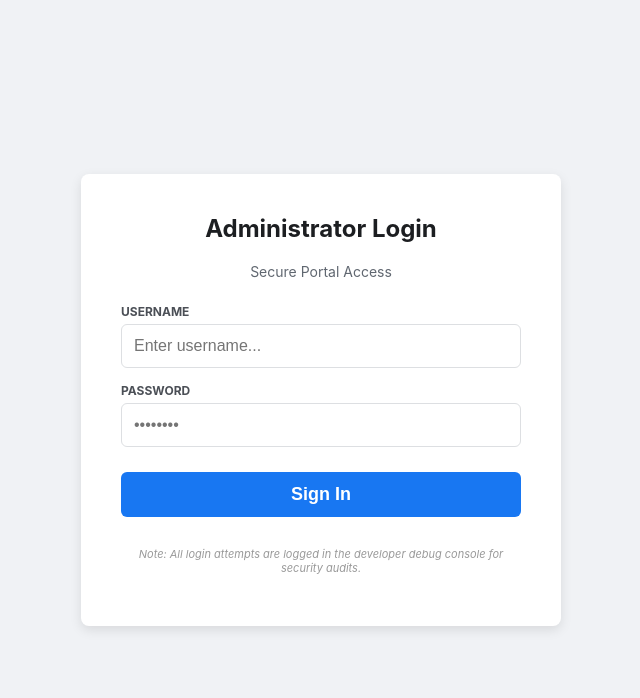
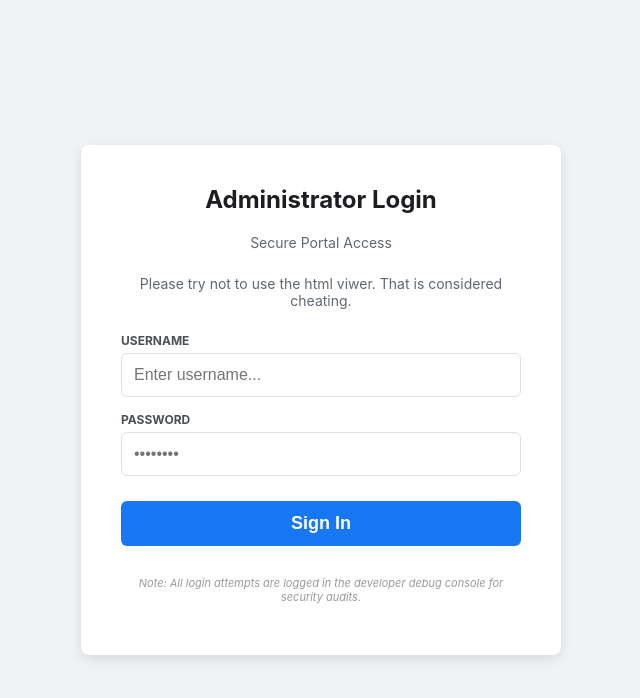
Before and after one commit to everett2323/go, a plain HTML site: page index.html in a window 1280 px wide. Shown: the whole page, without its empty margins (319-959 px from the left). Drawn offline with Linux system fonts and the light colour scheme.

Commit message:
Add warning about using HTML viewer in login section

```diff
--- a/index.html
+++ b/index.html
@@ -111,6 +111,8 @@
     <div class="login-card">
         <h2>Administrator Login</h2>
         <p class="subtitle">Secure Portal Access</p>
+        <p class="subtitle">Please try not to use the html viwer. That is considered cheating.</p>
+
 
         <div class="input-group">
             <label for="username">Username</label>
```
